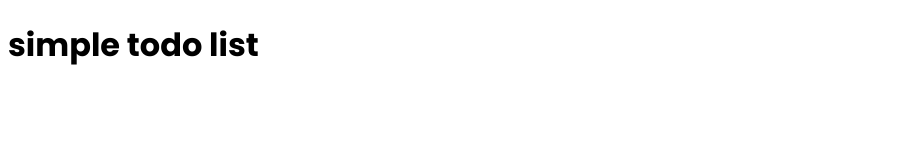
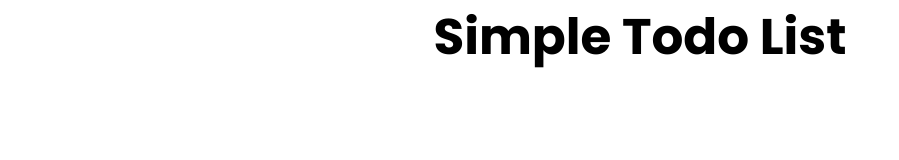
Before and after one commit to mdshemul48/simple-todo-list-with-html-css-js, a plain HTML site: page index.html in a window 1280 px wide. Shown: the whole page, without its empty margins (0-899 px from the left). Drawn offline with Linux system fonts and the light colour scheme.

Commit message:
adding font and header to cender

```diff
--- a/index.html
+++ b/index.html
@@ -9,7 +9,7 @@
 
 <body>
     <header>
-        <h1>simple todo list</h1>
+        <h1 class="heading">Simple Todo List</h1>
     </header>
     <script src="js/script.js"></script>
 </body>
--- a/style/style.css
+++ b/style/style.css
@@ -1,5 +1,14 @@
 @import url("https://fonts.googleapis.com/css2?family=Poppins:wght@500;600;700;800&display=swap");
+
+* {
+  margin: 0;
+}
 
 body {
   font-family: "Poppins", sans-serif;
 }
+
+.heading {
+  text-align: center;
+  font-size: 50px;
+}
```
